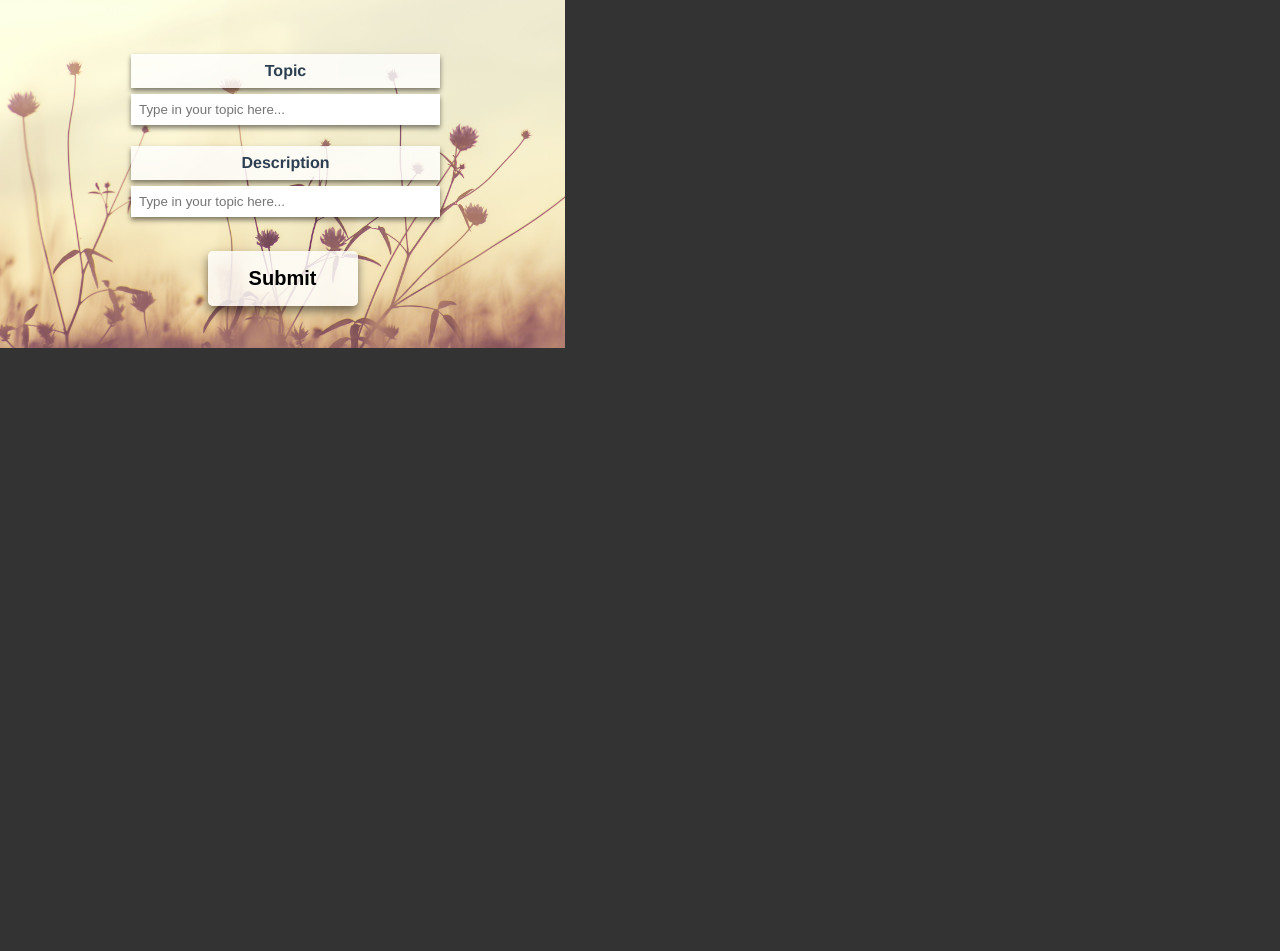
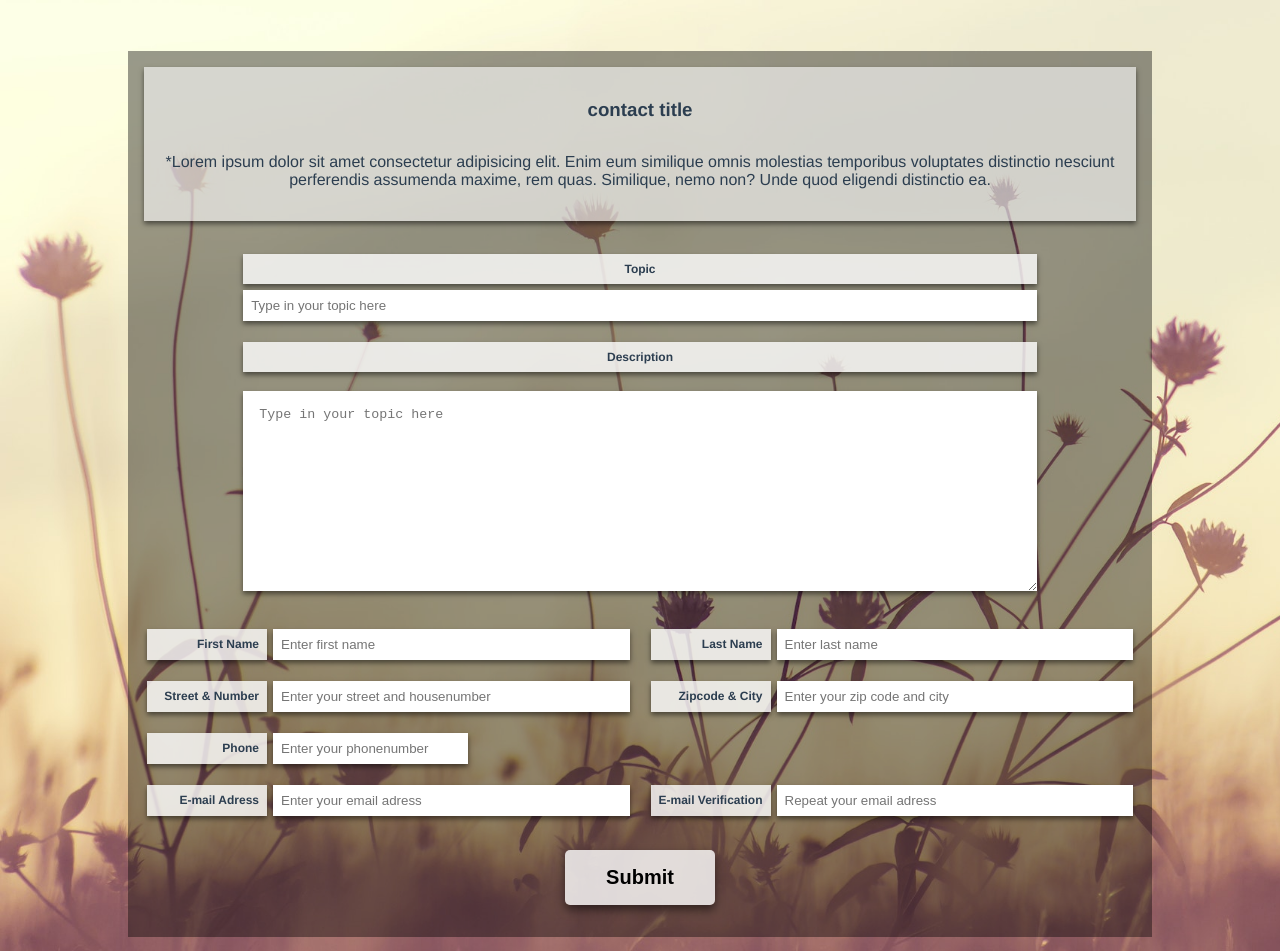
Before and after one commit to TapeMate/vue-contactform, a Vue app: page /#/ in a window 1280 px wide. Shown: the top 951 px of the page. Before the commit the page ends 800 px from the top, so only its background shows below. Built offline with nearby package versions, Linux system fonts and the light colour scheme.

Commit message:
added all inputs to post request.

```diff
--- a/db.json
+++ b/db.json
@@ -1,14 +1,16 @@
 {
   "contacts": [
     {
-      "topic": "asdfa",
-      "description": "asdfas",
+      "topic": "Das ist ein Testbetreff.",
+      "description": "Hier steht ganz viel Text als Dummy. Hier steht ganz viel Text als Dummy.\n\nHier steht ganz viel Text als Dummy.Hier steht ganz viel Text als Dummy.Hier steht ganz viel Text als Dummy.Hier steht ganz viel Text als Dummy.Hier steht ganz viel Text als Dummy.Hier steht ganz viel Text als Dummy.Hier steht ganz viel Text als Dummy.Hier steht ganz viel Text als Dummy.Hier steht ganz viel Text als Dummy.Hier steht ganz viel Text als Dummy.\n\nHier steht ganz viel Text als Dummy.Hier steht ganz viel Text als Dummy.Hier steht ganz viel Text als Dummy.Hier steht ganz viel Text als Dummy.Hier steht ganz viel Text als Dummy.Hier steht ganz viel Text als Dummy.Hier steht ganz viel Text als Dummy.Hier steht ganz viel Text als Dummy.\n\nbis denn\nschüss",
+      "firstName": "horst",
+      "lastName": "for ever",
+      "streetNumber": "horstweg 66",
+      "zipCity": "01548 musterdorf",
+      "phone": "0123456789",
+      "email": "some@one.de",
+      "verifyEmail": "some@one.de",
       "id": 1
-    },
-    {
-      "topic": "Brauche bitte 80 neue Olivenbäume im Garten",
-      "description": "Hallo Korbi, habe dein Ass auf Instagram gefunden und würde dir sehr gern ein blasen. ",
-      "id": 2
     }
   ]
 }
--- a/src/components/ContactForm.vue
+++ b/src/components/ContactForm.vue
@@ -1,5 +1,16 @@
 <template>
   <div class="form-container">
+    <div class="blackbody">
+      <div class="form-entry-info">
+        <h3>contact title</h3>
+        <p>
+          *Lorem ipsum dolor sit amet consectetur adipisicing elit. Enim eum
+          similique omnis molestias temporibus voluptates distinctio nesciunt
+          perferendis assumenda maxime, rem quas. Similique, nemo non? Unde quod
+          eligendi distinctio ea.
+        </p>
+      </div>
+
       <form @submit="onSubmit">
         <div class="input-control">
           <label for="contact-topic">Topic</label>
@@ -8,21 +19,103 @@
             v-model="topic"
             name="topic"
             id="contact-topic"
-          placeholder="Type in your topic here..."
+            placeholder="Type in your topic here"
           />
         </div>
         <div class="input-control">
           <label for="contact-description">Description</label>
-        <input
+          <textarea
             type="text"
             v-model="description"
             name="description"
             id="contact-description"
-          placeholder="Type in your topic here..."
+            placeholder="Type in your topic here"
           />
+        </div>
+
+        <div class="input-container">
+          <div class="input-control">
+            <label for="firstName">First Name</label>
+            <input
+              type="text"
+              v-model="firstName"
+              name="firstName"
+              id="firstName"
+              placeholder="Enter first name"
+            />
+          </div>
+          <div class="input-control">
+            <label for="lastName">Last Name</label>
+            <input
+              type="text"
+              v-model="lastName"
+              name="lastName"
+              id="lastName"
+              placeholder="Enter last name"
+            />
+          </div>
+        </div>
+
+        <div class="input-container">
+          <div class="input-control">
+            <label for="streetNumber">Street & Number</label>
+            <input
+              type="text"
+              v-model="streetNumber"
+              name="streetNumber"
+              id="streetNumber"
+              placeholder="Enter your street and housenumber"
+            />
+          </div>
+          <div class="input-control">
+            <label for="zipCity">Zipcode & City</label>
+            <input
+              type="text"
+              v-model="zipCity"
+              name="zipCity"
+              id="zipCity"
+              placeholder="Enter your zip code and city"
+            />
+          </div>
+        </div>
+
+        <div class="input-container">
+          <div class="input-control">
+            <label for="phone">Phone</label>
+            <input
+              type="text"
+              v-model="phone"
+              name="phone"
+              id="phone"
+              placeholder="Enter your phonenumber"
+            />
+          </div>
+        </div>
+        <div class="input-container">
+          <div class="input-control">
+            <label for="email">E-mail Adress</label>
+            <input
+              type="text"
+              v-model="email"
+              name="email"
+              id="email"
+              placeholder="Enter your email adress"
+            />
+          </div>
+          <div class="input-control">
+            <label for="verifyEmail">E-mail Verification</label>
+            <input
+              type="text"
+              v-model="verifyEmail"
+              name="verifyEmail"
+              id="verifyEmail"
+              placeholder="Repeat your email adress"
+            />
+          </div>
         </div>
         <button type="submit">Submit</button>
       </form>
+    </div>
   </div>
 </template>
 
@@ -33,6 +126,13 @@ export default {
     return {
       topic: "",
       description: "",
+      firstName: "",
+      lastName: "",
+      streetNumber: "",
+      zipCity: "",
+      phone: "",
+      email: "",
+      verifyEmail: "",
     };
   },
   methods: {
@@ -42,21 +142,41 @@ export default {
       const newContact = {
         topic: this.topic,
         description: this.description,
+        firstName: this.firstName,
+        lastName: this.lastName,
+        streetNumber: this.streetNumber,
+        zipCity: this.zipCity,
+        phone: this.phone,
+        email: this.email,
+        verifyEmail: this.verifyEmail,
       };
-
-      console.log(newContact);
 
       // emits data to the parent component. can be called in template.
       this.$emit("add-contact", newContact);
 
+      // resets input values.
       this.topic = "";
       this.description = "";
+      this.firstName = "";
+      this.lastName = "";
+      this.streetNumber = "";
+      this.zipCity = "";
+      this.phone = "";
+      this.email = "";
+      this.verifyEmail = "";
     },
   },
 };
 </script>
 
 <style scoped>
+#phone {
+  width: 20%;
+}
+.blackbody {
+  background: rgba(0, 0, 0, 0.4);
+  padding: 1rem;
+}
 .input-container .input-control:nth-child(1) {
   margin-right: 15px;
 }
@@ -82,7 +202,7 @@ export default {
 
 input,
 label {
-  width: 100%;
+  width: 80%;
   display: inline-block;
   padding: 0.5rem;
   margin: 3px;
@@ -90,6 +210,7 @@ label {
 
 textarea {
   width: 80%;
+  height: 200px;
   display: inline-block;
   padding: 1rem;
   margin: 1rem;
@@ -97,7 +218,8 @@ textarea {
 .input-container label {
   text-align: right;
   height: auto;
-  max-width: 200px;
+  max-width: max-content;
+  min-width: 120px;
 }
 
 .input-container .input-control {
@@ -125,6 +247,7 @@ textarea:focus {
 label {
   background: rgba(255, 255, 255, 0.8);
   font-weight: bold;
+  font-size: 12px;
 }
 
 form {
--- a/src/views/HomeView.vue
+++ b/src/views/HomeView.vue
@@ -15,7 +15,6 @@ export default {
   },
   methods: {
     onAddContact(newContact) {
-      console.log(newContact);
       fetch("http://localhost:3000/contacts", {
         method: "POST",
         headers: {
```
Lines whose indentation alone changed are shown as unchanged.
